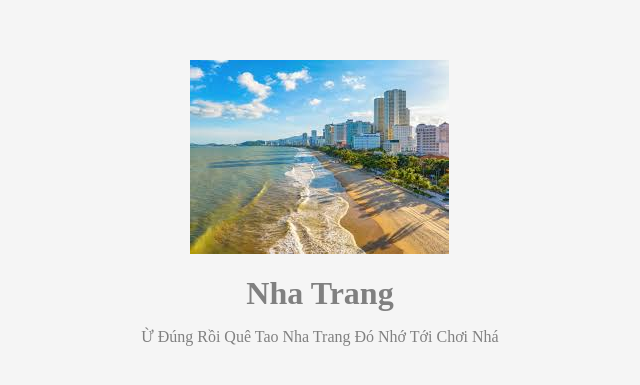
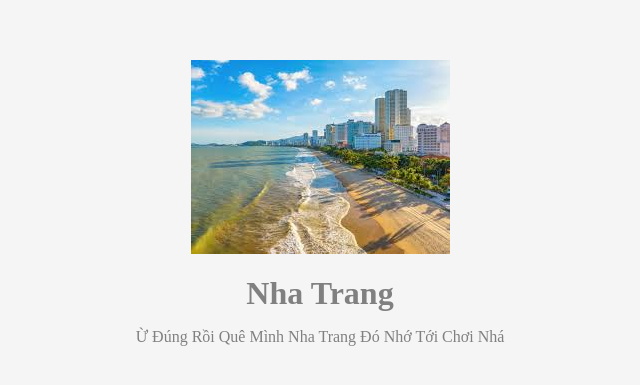
Before and after one commit to soclo-cpu/baitapnhom7, a plain HTML site: page index.html in a window 1280 px wide. Shown: the part 189-574 px from the top of the page, 320-960 px from the left. Drawn offline with Linux system fonts and the light colour scheme.

Commit message:
Update index.html

```diff
--- a/index.html
+++ b/index.html
@@ -10,7 +10,7 @@
     <div class="container">
         <img src="images.jpg" alt="Nha Trang">
         <h1>Nha Trang</h1>
-        <p>Ừ Đúng Rồi Quê Tao Nha Trang Đó Nhớ Tới Chơi Nhá</p>
+        <p>Ừ Đúng Rồi Quê Mình Nha Trang Đó Nhớ Tới Chơi Nhá</p>
     </div>
 
 </body>
```
